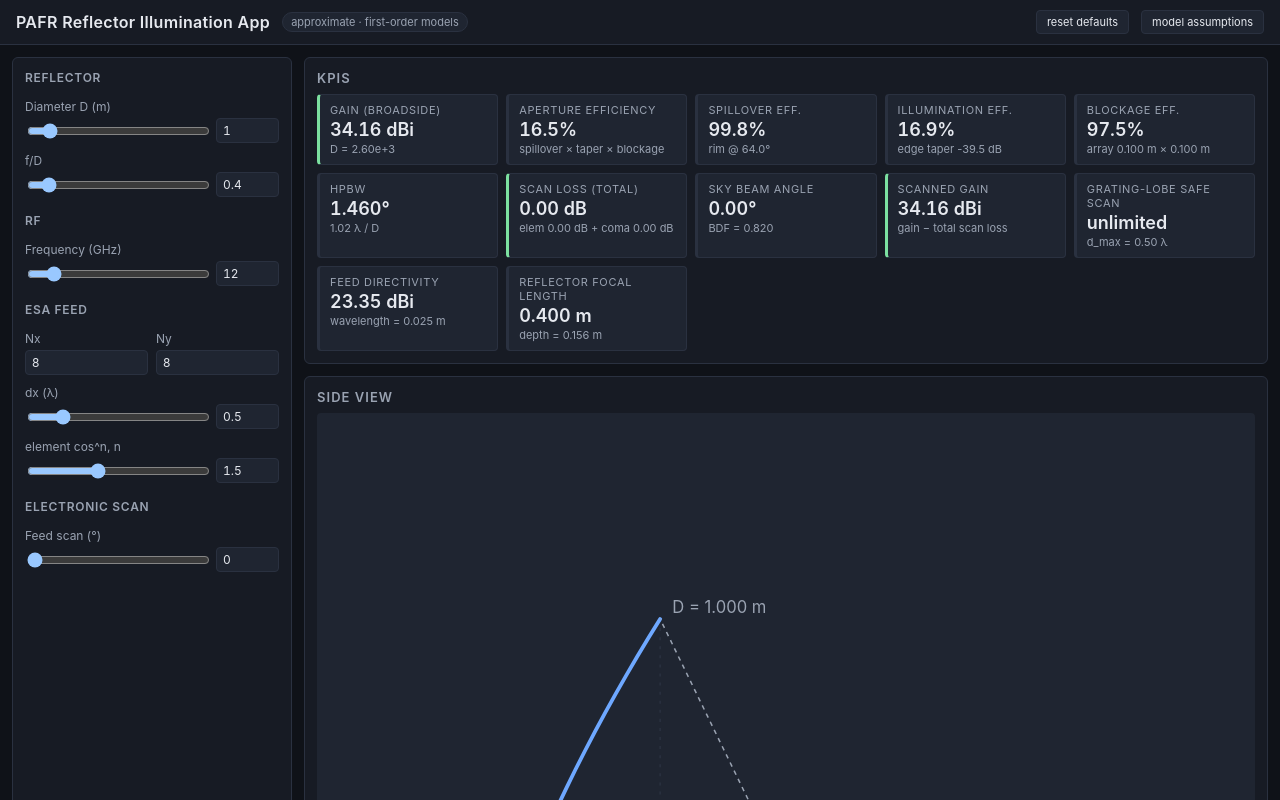
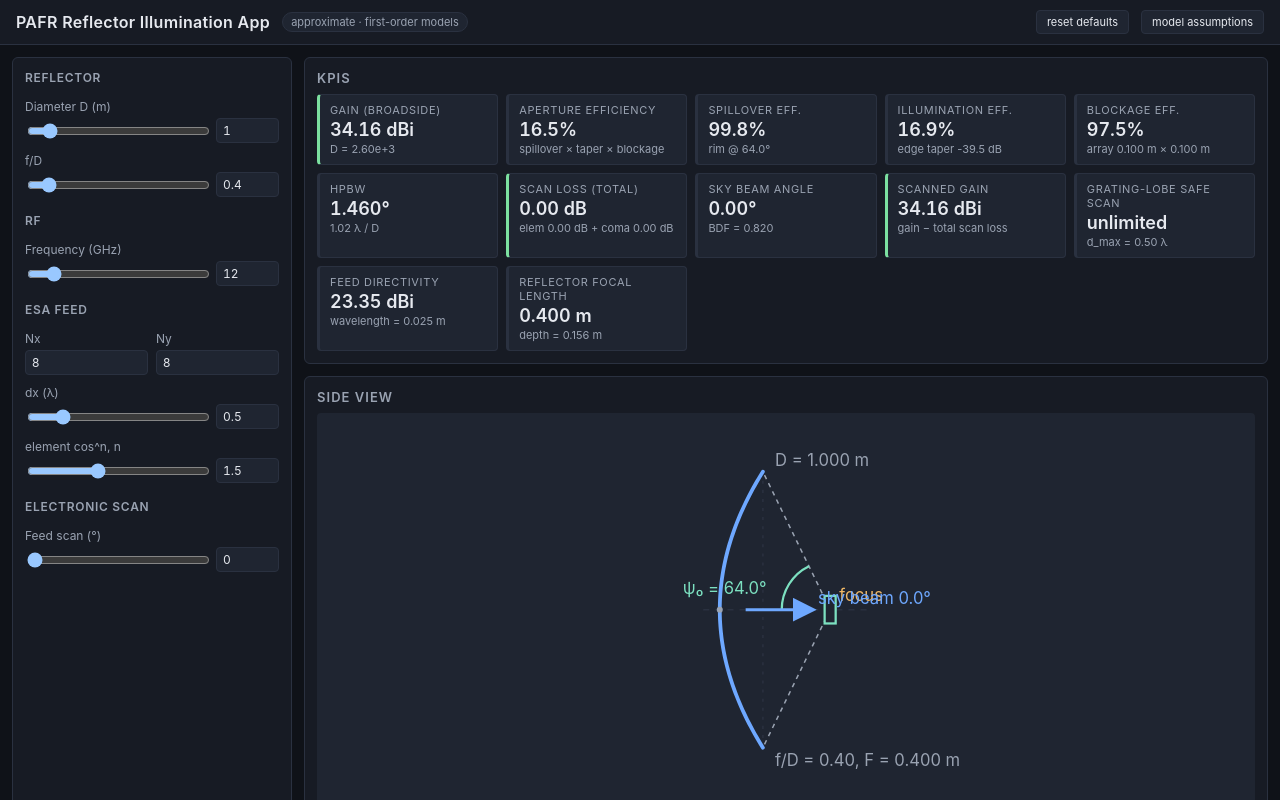
Before and after one commit to jimlee583/pafr-reflector-app, a React (Vite) app: page / in a window 1280 px wide. Shown: the top 800 px of the page. Built offline with nearby package versions, Linux system fonts and the light colour scheme.

Commit message:
Refactor GeometryView component to implement a fixed SVG viewport with uniform scaling for world geometry. Adjust bounding box calculations and offsets for improved rendering consistency, ensuring the on-screen size remains independent of diameter.

```diff
--- a/src/ui/GeometryView.tsx
+++ b/src/ui/GeometryView.tsx
@@ -19,6 +19,10 @@ interface Props {
  *
  * Origin = dish vertex.
  * Focus at (z = F, x = 0). Rim points at (D^2/(16F), +/- D/2).
+ *
+ * The SVG viewport is fixed; world geometry is uniformly scaled to fit.
+ * Absolute D cancels out for a given f/D (self-similar), so the on-screen
+ * size does not grow with diameter.
  */
 export function GeometryView({ result, feedScanAngleRad }: Props) {
   const {
@@ -27,21 +31,30 @@ export function GeometryView({ result, feedScanAngleRad }: Props) {
     scan: { skyBeamAngleRad },
   } = result;
 
-  // Compute world-space bounding box for the drawing.
+  // Fixed compact viewport — geometry is fit inside, independent of D.
+  const svgW = 620;
+  const svgH = 260;
+  const PAD = 16;
+
+  // World-space bounding box for the drawing.
   const zMin = -0.15 * F;
   const zMax = Math.max(F, depthM) * 1.35;
   const xExtent = (D / 2) * 1.25;
-
   const worldW = zMax - zMin;
   const worldH = 2 * xExtent;
-  const PAD = 12;
-  const targetW = 620;
-  const scale = (targetW - 2 * PAD) / worldW;
+
+  // Uniform scale to fit both axes; center leftover space.
+  const scale = Math.min(
+    (svgW - 2 * PAD) / worldW,
+    (svgH - 2 * PAD) / worldH,
+  );
+  const offsetX = PAD + ((svgW - 2 * PAD) - worldW * scale) / 2;
+  const offsetY = PAD + ((svgH - 2 * PAD) - worldH * scale) / 2;
 
   const w2s = (z: number, x: number) => {
     // world -> svg (svg y is down, so flip x)
-    const sx = PAD + (z - zMin) * scale;
-    const sy = PAD + (xExtent - x) * scale;
+    const sx = offsetX + (z - zMin) * scale;
+    const sy = offsetY + (xExtent - x) * scale;
     return { sx, sy };
   };
 
@@ -61,10 +74,7 @@ export function GeometryView({ result, feedScanAngleRad }: Props) {
     }
     return "M " + pts.join(" L ");
     // eslint-disable-next-line react-hooks/exhaustive-deps
-  }, [D, F, scale, zMin, xExtent]);
-
-  const svgW = targetW;
-  const svgH = worldH * scale + 2 * PAD;
+  }, [D, F, scale, zMin, xExtent, offsetX, offsetY]);
 
   const vertex = w2s(0, 0);
   const focus = w2s(F, 0);
@@ -117,15 +127,14 @@ export function GeometryView({ result, feedScanAngleRad }: Props) {
     <div className="geometry-view">
       <svg
         width="100%"
-        height={svgH}
         viewBox={`0 0 ${svgW} ${svgH}`}
         preserveAspectRatio="xMidYMid meet"
       >
         {/* Axis of symmetry */}
         <line
-          x1={PAD}
+          x1={offsetX}
           y1={vertex.sy}
-          x2={svgW - PAD}
+          x2={offsetX + worldW * scale}
           y2={vertex.sy}
           stroke="var(--border)"
           strokeDasharray="4 4"
```
